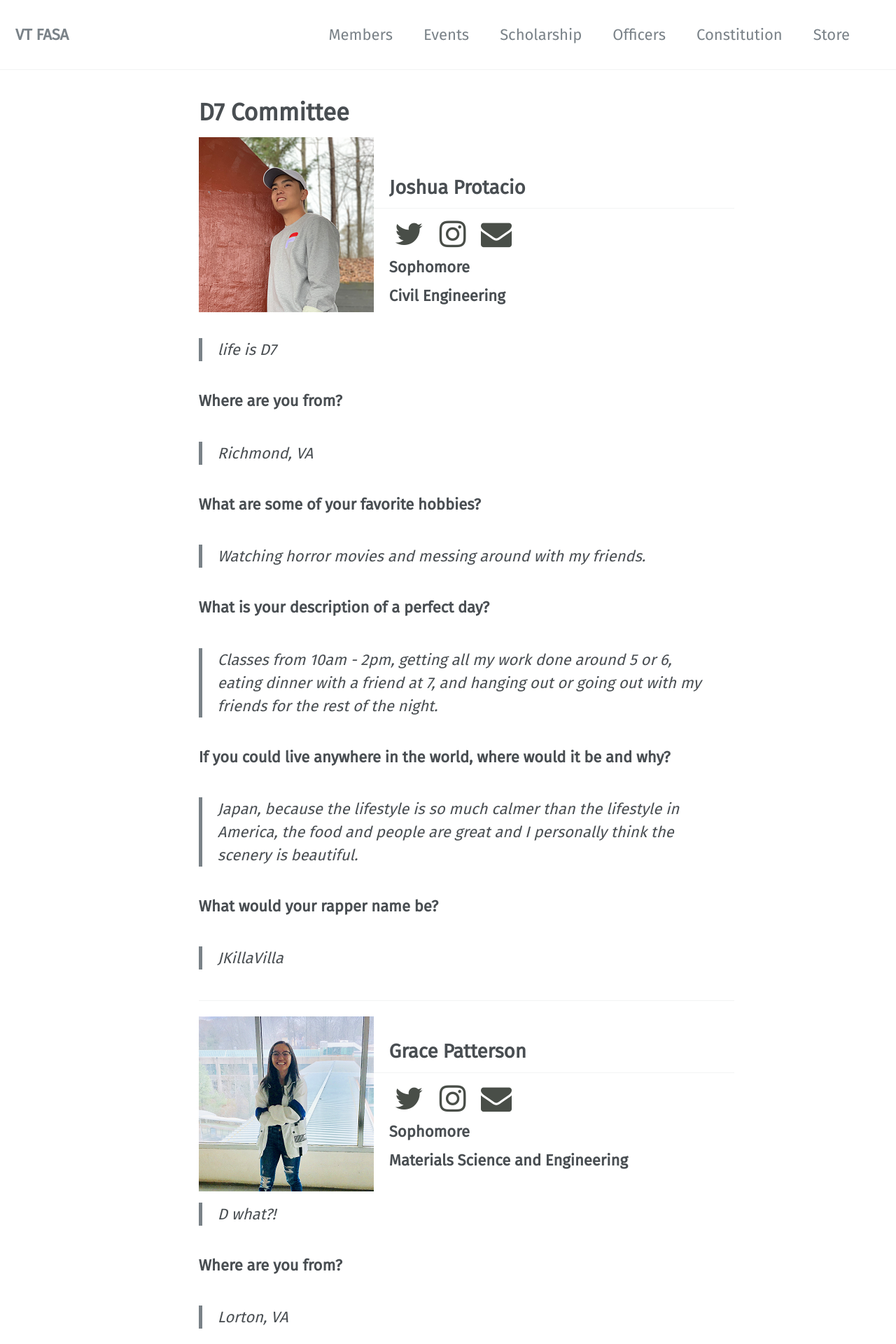
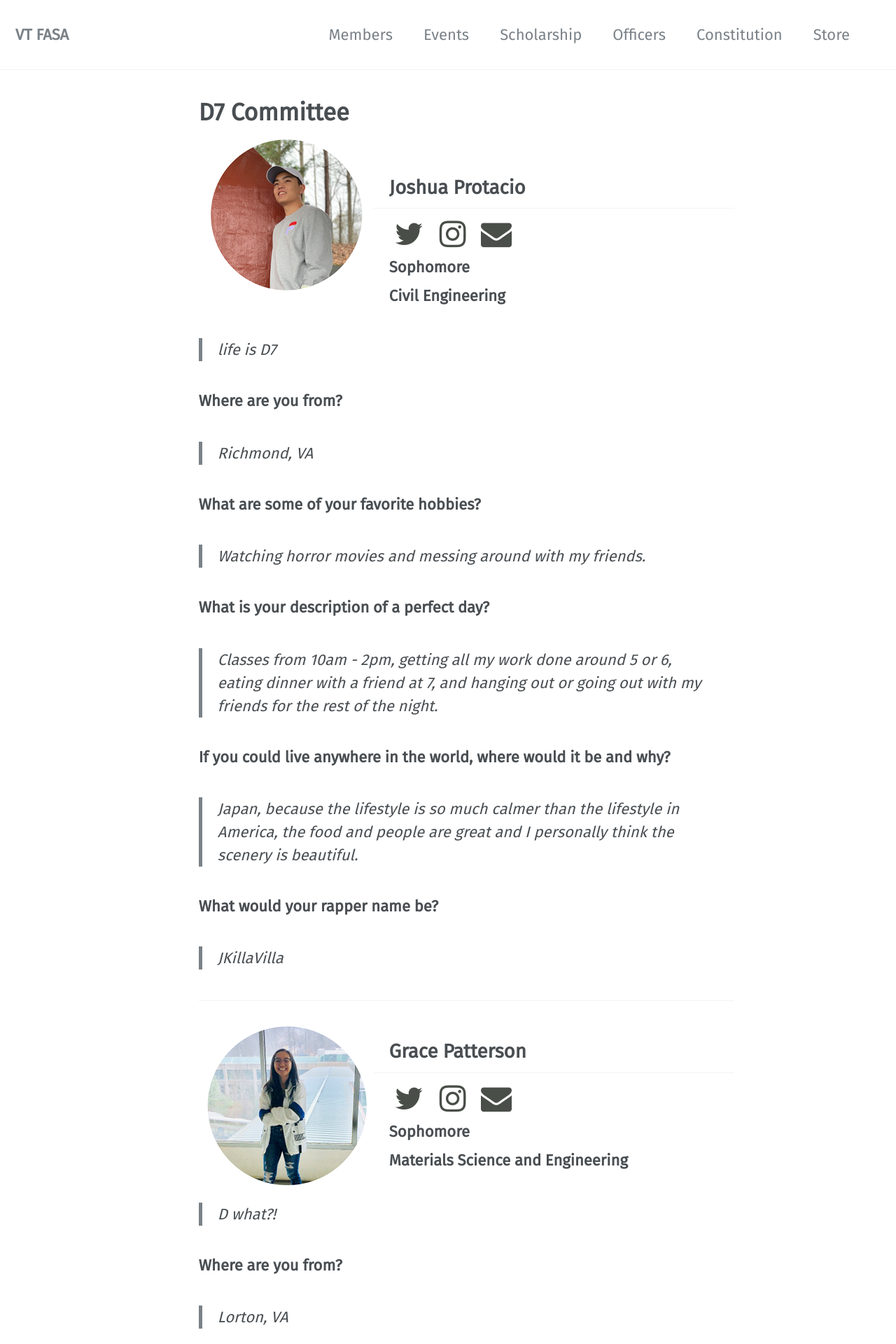
Before and after one commit to vtfasa/vtfasa.github.io, a Jekyll site: the page built from _pages/officers/d7.md, in a window 1280 px wide. Shown: the top 1920 px of the page at 70% size. Built offline with Jekyll 4.4.1, drawn with Linux system fonts in a browser that asks for light colours; some web fonts are replaced.

Commit message:
Update d7.md

```diff
--- a/_pages/officers/d7.md
+++ b/_pages/officers/d7.md
@@ -13,7 +13,7 @@ permalink: /officers/d7/
 # --- (this is a section break)
 ---
 
-![image-left]({{ "/assets/images/officers/small/josh.png" | absolute_url }}){: .align-left}
+![image-left]({{ "/assets/images/officers/small/joshCircle.png" | absolute_url }}){: .align-left}
 ## Joshua Protacio
 <p style="margin-bottom: 0.45em; padding: 0"><a href="https://twitter.com/Yin_Giang" style="color: #494e48"><i class="fa fa-2x fa-fw fa-twitter"></i></a>
 <a href="https://www.instagram.com/joshmprotacio/" style="margin: 0; padding: 0"><i class="fa fa-2x fa-fw fa-instagram" style="color: #494e48"></i></a>
@@ -46,7 +46,7 @@ permalink: /officers/d7/
 
 ---
 
-![image-left]({{ "/assets/images/officers/small/grace.png" | absolute_url }}){: .align-left}
+![image-left]({{ "/assets/images/officers/small/graceCircle.png" | absolute_url }}){: .align-left}
 ## Grace Patterson
 <p style="margin-bottom: 0.45em; padding: 0"><a href="https://twitter.com/timmothayle_" style="color: #494e48"><i class="fa fa-2x fa-fw fa-twitter"></i></a>
 <a href="https://www.instagram.com/gpattrson/" style="margin: 0; padding: 0"><i class="fa fa-2x fa-fw fa-instagram" style="color: #494e48"></i></a>
```
